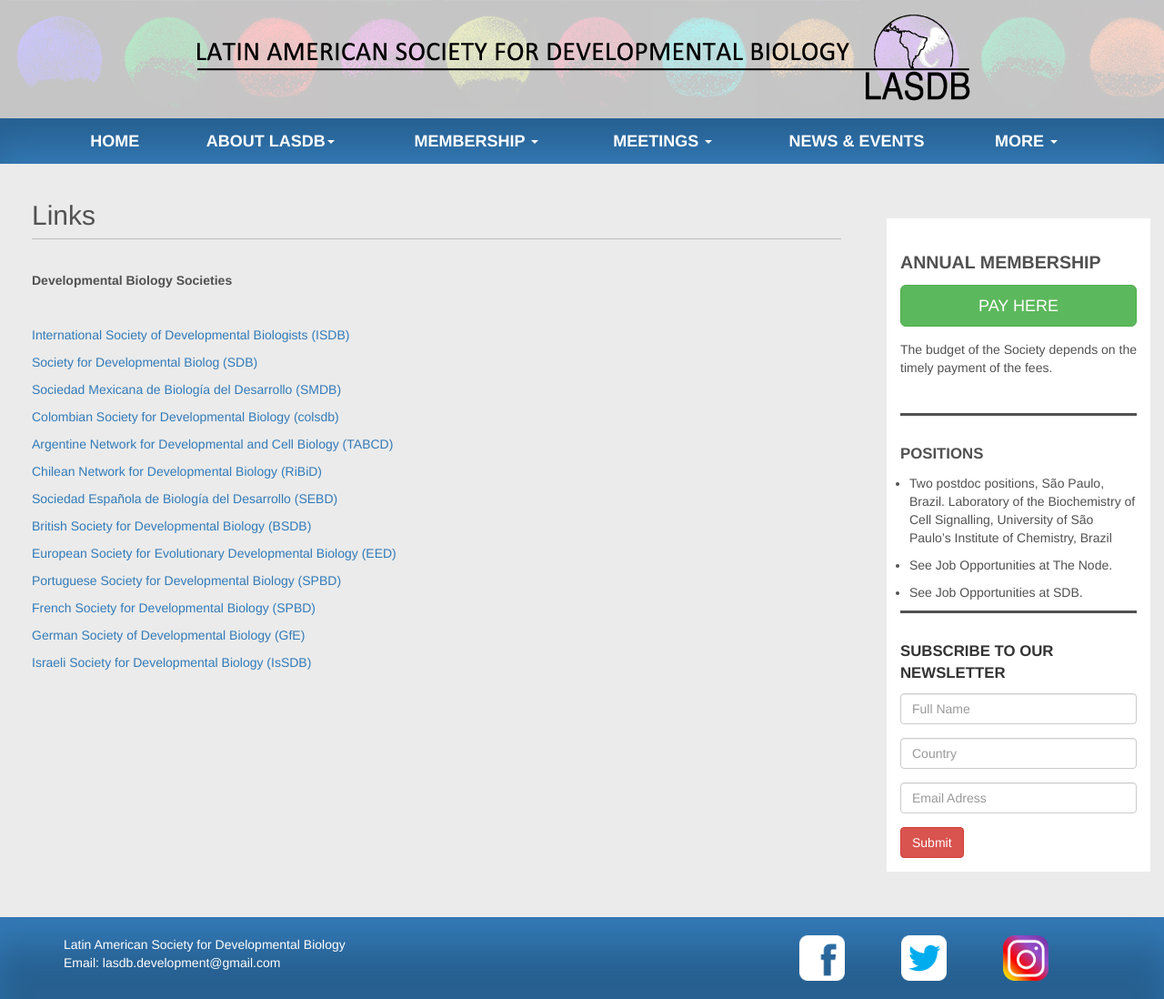
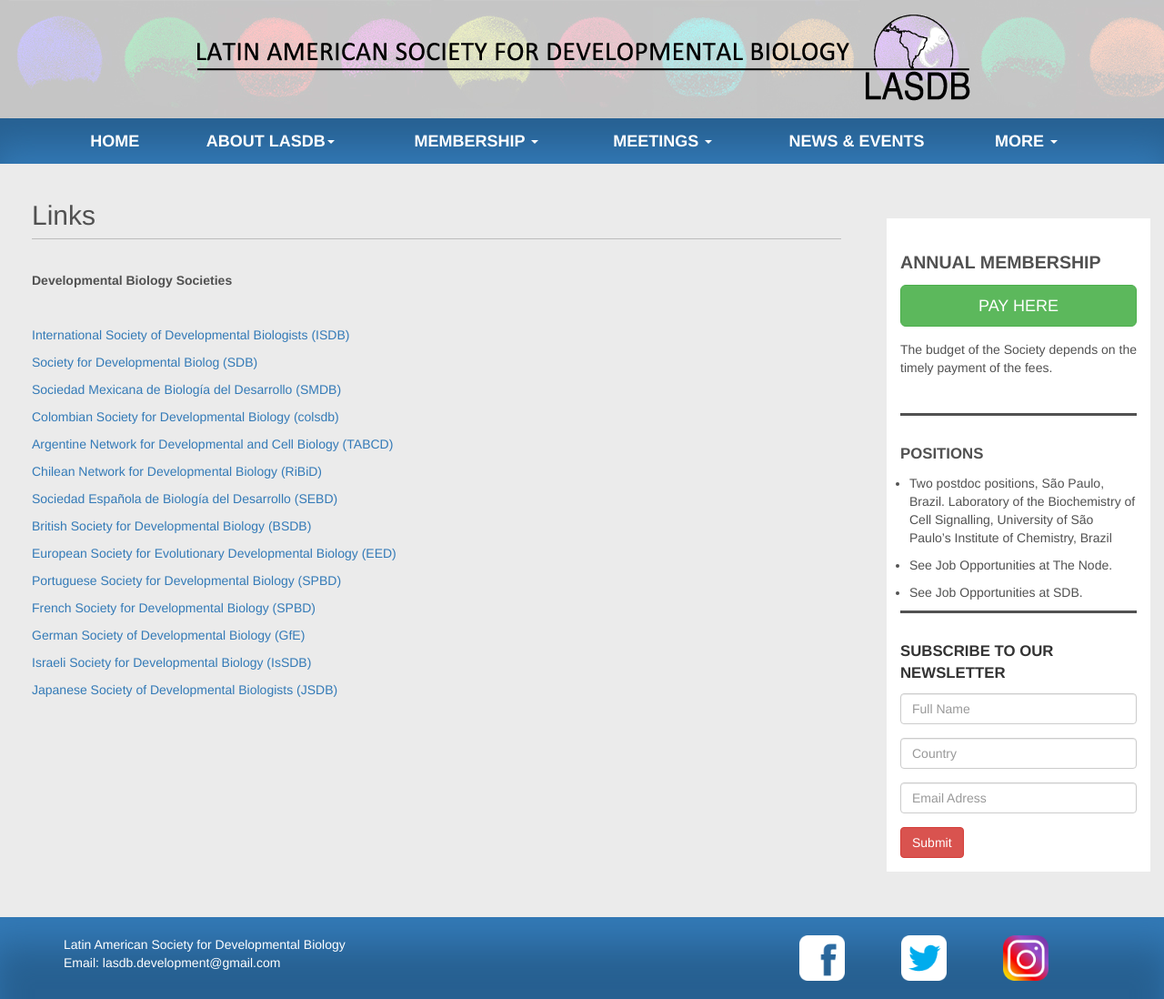
Before and after one commit to lasdb/lasdb.github.io, a Jekyll site: the page built from pages/links.html, in a window 1280 px wide. Shown: the whole page at 91% size. Built offline with Jekyll 4.4.1, drawn with Linux system fonts in a browser that asks for light colours; nearby versions of some CDN libraries.

Commit message:
Update links.html

```diff
--- a/pages/links.html
+++ b/pages/links.html
@@ -20,5 +20,6 @@
         <p><a href="http://www.sfbd.fr" target="_blank">French Society for Developmental Biology (SPBD)</a></p>
         <p><a href="https://www.vbio.de/about-vbio/german-life-sciences-association/" target="_blank">German Society of Developmental Biology (GfE)</a></p>
         <p><a href="http://issdb.org/" target="_blank">Israeli Society for Developmental Biology (IsSDB)</a></p>
+        <p><a href="https://www.jsdb.jp/" target="_blank">Japanese Society of Developmental Biologists (JSDB)</a></p>
     </div>
 </div>
```
